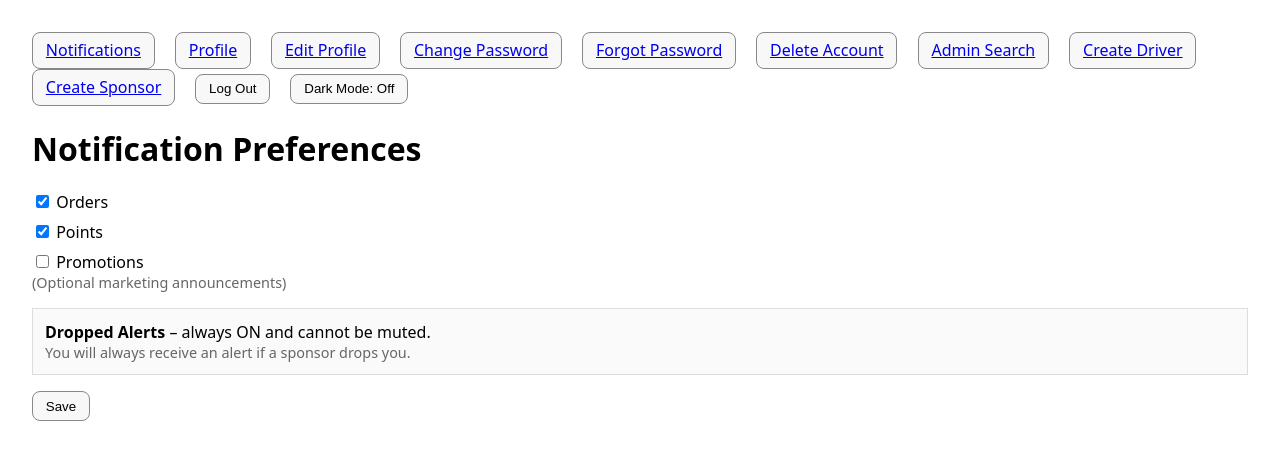
After one commit to slothsage/F25-Team17, a Django app: page /notifications/settings/ in a window 1280 px wide. The commit adds this page. Shown: the top 460 px of the page. Run offline with Django 5.2, Linux system fonts and the light colour scheme; the visitor is signed in with stand-in values (Sample User, id 1); data comes from the database, SQL or seed files in the repository.

Commit message:
Completed driver notification system
added DriverNotificationPreference model with UI for settings.
implemented in-app alerts for Dropped and Orders
verified delivery and mute behavior

```diff
--- a/accounts/models.py
+++ b/accounts/models.py
@@ -1,4 +1,6 @@
 from django.db import models
+from django.conf import settings
+from django.utils import timezone
 from django.contrib.auth.models import User
 
 class DriverProfile(models.Model):
@@ -26,3 +28,46 @@ class PasswordPolicy(models.Model):
     class Meta:
         verbose_name = "Password policy"
         verbose_name_plural = "Password policies"
+
+# --- Alert Preferences ---
+class DriverNotificationPreference(models.Model):
+    user = models.OneToOneField(settings.AUTH_USER_MODEL, on_delete=models.CASCADE, related_name="notif_prefs")
+
+    orders = models.BooleanField(default=True)
+    points = models.BooleanField(default=True)
+    promotions = models.BooleanField(default=False)
+
+    class Meta:
+        verbose_name = "Driver Notification Preference"
+        verbose_name_plural = "Driver Notification Preferences"
+
+    def __str__(self):
+        return f"NotifPrefs<{self.user}>"
+
+    @classmethod
+    def for_user(cls, user):
+        # create with defaults if missing
+        obj, _ = cls.objects.get_or_create(user=user, defaults={"orders": True, "points": True, "promotions": False})
+        return obj
+
+class Notification(models.Model):
+    KIND_CHOICES = [
+        ("orders", "Orders"),
+        ("points", "Points"),
+        ("promotions", "Promotions"),
+        ("dropped", "Dropped"),
+    ]
+
+    user = models.ForeignKey(settings.AUTH_USER_MODEL, on_delete=models.CASCADE, related_name="notifications")
+    kind = models.CharField(max_length=20, choices=KIND_CHOICES)
+    title = models.CharField(max_length=200)
+    body = models.TextField()
+    url = models.CharField(max_length=255, blank=True)
+    created_at = models.DateTimeField(default=timezone.now)
+    read = models.BooleanField(default=False)
+
+    class Meta:
+        ordering = ["-created_at"]
+
+    def __str__(self):
+        return f"[{self.kind}] {self.title} → {self.user}"
--- a/accounts/urls.py
+++ b/accounts/urls.py
@@ -43,4 +43,7 @@ urlpatterns = [
     path("account/delete/", views.delete_account, name="delete_account"),
     path("profile/preview/", views.profile_preview, name="profile_preview"),
 
+    # Notification preferences
+    path("notifications/settings/", views.notification_settings, name="notification_settings"),
+    path("notifications/", views.notifications_feed, name="notifications_feed"),
 ]
--- a/accounts/views.py
+++ b/accounts/views.py
@@ -1,4 +1,5 @@
 from django.contrib import messages
+from django import forms
 from django.contrib.auth.decorators import login_required
 from django.contrib.auth import logout as auth_logout
 from django.shortcuts import render, redirect, get_object_or_404
@@ -15,7 +16,9 @@ from django.utils import timezone
 from .forms import RegistrationForm
 from .models import PasswordPolicy
 from .models import DriverProfile
+from .models import Notification
 from .forms import ProfileForm, DeleteAccountForm
+from .models import DriverNotificationPreference
 from django.contrib.admin.views.decorators import staff_member_required
 from django.contrib.auth.models import User
 from django.db.models import Q
@@ -391,6 +394,34 @@ def toggle_user_active(request, user_id):
     messages.success(request, f"User '{user.username}' has been {action}.")
     return redirect(request.META.get("HTTP_REFERER", "admin_user_search"))
 
+class NotificationPrefsForm(forms.ModelForm):
+    class Meta:
+        model = DriverNotificationPreference
+        fields = ["orders", "points", "promotions"]
+        widgets = {
+            "orders": forms.CheckboxInput(),
+            "points": forms.CheckboxInput(),
+            "promotions": forms.CheckboxInput(),
+        }
+
+@login_required
+def notification_settings(request):
+    prefs = DriverNotificationPreference.for_user(request.user)
+    if request.method == "POST":
+        form = NotificationPrefsForm(request.POST, instance=prefs)
+        if form.is_valid():
+            form.save()
+            messages.success(request, "Notification preferences saved.")
+            return redirect("notification_settings")
+    else:
+        form = NotificationPrefsForm(instance=prefs)
+    return render(request, "accounts/notification_settings.html", {"form": form})
+
+
+@login_required
+def notifications_feed(request):
+    rows = Notification.objects.filter(user=request.user).order_by("-created_at")[:50]
+    return render(request, "accounts/notifications_feed.html", {"rows": rows})
 
 def about(request):
     connected = False
--- /dev/null
+++ b/templates/accounts/notification_settings.html
@@ -0,0 +1,37 @@
+{% extends "base.html" %}
+{% block content %}
+<h1>Notification Preferences</h1>
+
+<form method="post">
+  {% csrf_token %}
+
+  <div style="margin:.5rem 0;">
+    <label>
+      {{ form.orders }}
+      Orders
+    </label>
+  </div>
+
+  <div style="margin:.5rem 0;">
+    <label>
+      {{ form.points }}
+      Points
+    </label>
+  </div>
+
+  <div style="margin:.5rem 0;">
+    <label>
+      {{ form.promotions }}
+      Promotions
+    </label>
+    <div style="font-size:.9rem;color:#666;">(Optional marketing announcements)</div>
+  </div>
+
+  <div style="margin:1rem 0;padding:.75rem;border:1px solid #ddd;background:#fafafa;">
+    <strong>Dropped Alerts</strong> – always ON and cannot be muted.
+    <div style="font-size:.9rem;color:#666;">You will always receive an alert if a sponsor drops you.</div>
+  </div>
+
+  <button class="btn" type="submit">Save</button>
+</form>
+{% endblock %}
--- a/templates/base.html
+++ b/templates/base.html
@@ -33,6 +33,7 @@
 <body>
   <nav>
   {% if user.is_authenticated %}
+    <a class="btn" href="{% url 'accounts:notifications_feed' %}">Notifications</a>
     <a class="btn" href="{% url 'accounts:profile' %}">Profile</a>
     <a class="btn" href="{% url 'accounts:profile_edit' %}">Edit Profile</a>
     <a class="btn" href="{% url 'accounts:password_change' %}">Change Password</a>
```
Also changed, not shown: accounts/notifications.py (added, +48 -0 lines), templates/accounts/notifications.html (added, +19 -0 lines), templates/accounts/notifications_feed.html (added, +14 -0 lines), accounts/migrations/0003_drivernotificationpreference.py (added), accounts/migrations/0004_notification.py (added).
